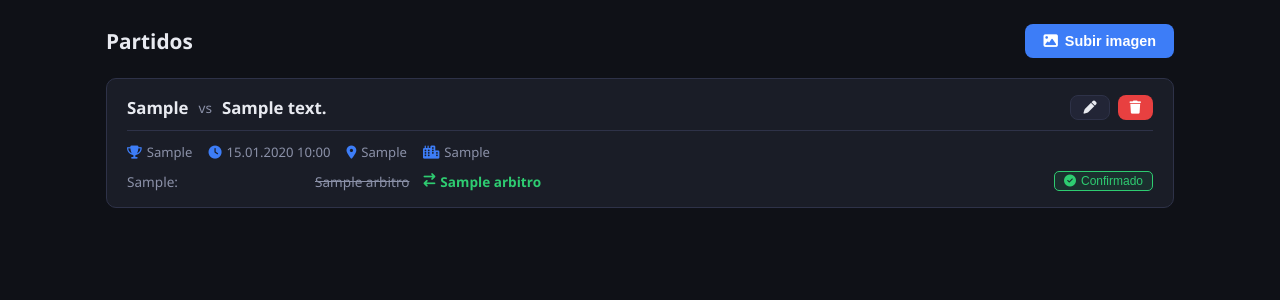
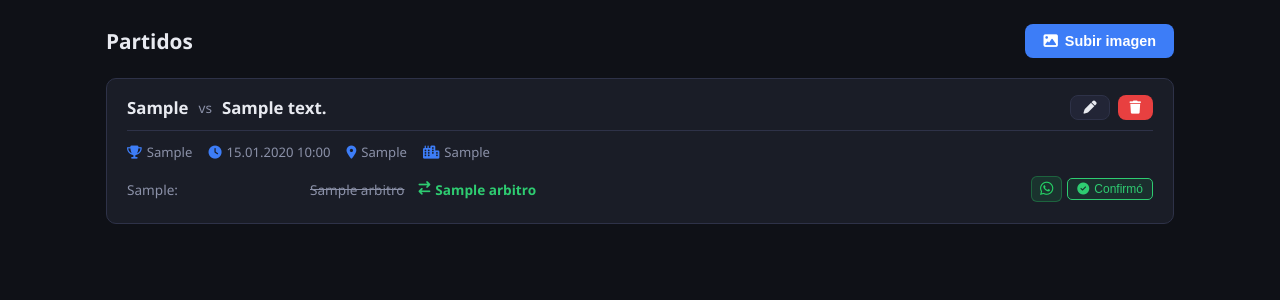
Before and after one commit to agez12454/difubol-app, a FastAPI app: page / in a window 1280 px wide. Shown: the part 61-361 px from the top of the page. Run offline with FastAPI, Linux system fonts and the light colour scheme; tables that the repository leaves empty hold one stand-in row (values such as "Sample post").

Commit message:
Agregar botón WhatsApp por oficial para enviar designación
- Botón verde WhatsApp en cada oficial del partido que genera el
  mensaje completo de designación listo para compartir
- Reorganizar acciones del oficial (WA + Confirmar) en grupo a la derecha
- Mantener compatibilidad con WhatsApp de reemplazo ya existente

Co-Authored-By: Claude Sonnet 4.6 <noreply@anthropic.com>

```diff
--- a/static/css/style.css
+++ b/static/css/style.css
@@ -243,24 +243,56 @@ main { max-width: 1100px; margin: 0 auto; padding: 24px 16px; }
 .partido-meta span { display: flex; align-items: center; gap: 5px; }
 .partido-meta i { color: var(--primary); }
 
-.oficiales-list { display: flex; flex-direction: column; gap: 5px; }
+.oficiales-list { display: flex; flex-direction: column; gap: 4px; }
 .oficial-item {
   display: flex;
   align-items: center;
+  justify-content: space-between;
   gap: 8px;
   font-size: 0.85rem;
+  padding: 5px 0;
+  border-bottom: 1px solid rgba(255,255,255,0.04);
 }
-.oficial-item .rol { color: var(--text2); min-width: 180px; }
+.oficial-item:last-child { border-bottom: none; }
+.oficial-info {
+  display: flex;
+  align-items: center;
+  gap: 8px;
+  flex-wrap: wrap;
+  flex: 1;
+  min-width: 0;
+}
+.oficial-acciones {
+  display: flex;
+  align-items: center;
+  gap: 5px;
+  flex-shrink: 0;
+}
+.oficial-item .rol { color: var(--text2); min-width: 175px; flex-shrink: 0; }
 .oficial-item .nombre { font-weight: 500; }
 .oficial-item .nombre-reemplazado { text-decoration: line-through; color: var(--text2); font-weight: 400; }
+
+/* Botón WhatsApp por oficial */
+.btn-wa-designacion {
+  background: rgba(37,211,102,0.12);
+  border: 1px solid rgba(37,211,102,0.3);
+  color: #25d366;
+  border-radius: 6px;
+  padding: 3px 8px;
+  cursor: pointer;
+  font-size: 0.95rem;
+  line-height: 1.2;
+  transition: all 0.2s;
+}
+.btn-wa-designacion:hover { background: rgba(37,211,102,0.25); }
+
 .btn-confirmar {
-  margin-left: auto;
   background: none;
   border: 1px solid rgba(255,255,255,0.15);
   border-radius: 5px;
   color: var(--text2);
   font-size: 0.75rem;
-  padding: 2px 9px;
+  padding: 3px 9px;
   cursor: pointer;
   display: inline-flex;
   align-items: center;
--- a/static/js/app.js
+++ b/static/js/app.js
@@ -9,6 +9,7 @@ const ROLES = [
 let selectedFile = null;
 let partidoEditandoId = null;
 let jornadaActual = null; // ID de la jornada seleccionada
+let partidosData = []; // Cache para generar mensajes WhatsApp
 
 
 // ─── Jornadas ─────────────────────────────────────────────────────────────────
@@ -228,10 +229,36 @@ document.getElementById('btn-guardar-partido').addEventListener('click', async (
   }
 });
 
+// ─── WhatsApp designación ─────────────────────────────────────────────────────
+function abrirWhatsAppDesignacion(partidoId, asignacionId) {
+  const p = partidosData.find(x => x.id === partidoId);
+  if (!p) return;
+  const a = p.asignaciones.find(x => x.id === asignacionId);
+  if (!a) return;
+  const lugar = [p.estadio, p.ciudad].filter(Boolean).join(', ');
+  const reemplazoInfo = a.reemplazo ? `\n⚠️ *Nota:* Será reemplazado por ${a.reemplazo}` : '';
+  const msg =
+`📋 *DESIGNACIÓN OFICIAL - DIFUTBOL*
+
+⚽ *${p.equipo_local} vs ${p.equipo_visitante}*
+🏆 ${p.competicion || '—'}
+📅 ${p.fecha_hora}
+🏟️ ${lugar || 'Por confirmar'}
+
+Estimado(a) *${a.nombre}*
+Su rol: *${a.rol}*${reemplazoInfo}
+
+Por favor confirme su asistencia respondiendo:
+✅ *CONFIRMO*
+❌ *NO PUEDO*`;
+  window.open(`https://wa.me/?text=${encodeURIComponent(msg)}`, '_blank');
+}
+
 // ─── Lista de partidos ────────────────────────────────────────────────────────
 async function cargarPartidos() {
   const url = jornadaActual ? `/api/partidos?jornada_id=${jornadaActual}` : '/api/partidos';
   const partidos = await api(url);
+  partidosData = partidos; // cache para WhatsApp
   const cont = document.getElementById('lista-partidos');
 
   // Actualizar badge
@@ -273,14 +300,21 @@ async function cargarPartidos() {
         ${p.asignaciones.map(a => {
           const tieneConflicto = conflictoArbitros.includes(a.arbitro_id);
           return `<div class="oficial-item">
+            <div class="oficial-info">
               <span class="rol">${a.rol}:</span>
               <span class="nombre ${a.reemplazo ? 'nombre-reemplazado' : ''}">${a.nombre}</span>
               ${a.reemplazo ? `<span class="reemplazo-inline"><i class="fa-solid fa-arrow-right-arrow-left"></i> ${a.reemplazo}</span>` : ''}
-            ${tieneConflicto ? `<span class="conflicto-tag" onclick="verSugerencias(${a.arbitro_id},${p.id},'${a.nombre}')">⚠ Ver reemplazos</span>` : ''}
+              ${tieneConflicto ? `<span class="conflicto-tag" onclick="verSugerencias(${a.arbitro_id},${p.id},'${a.nombre}')">⚠ Reemplazos</span>` : ''}
+            </div>
+            <div class="oficial-acciones">
+              <button class="btn-wa-designacion" onclick="abrirWhatsAppDesignacion(${p.id},${a.id})" title="Enviar designación por WhatsApp">
+                <i class="fa-brands fa-whatsapp"></i>
+              </button>
               <button class="btn-confirmar ${a.confirmado ? 'confirmado' : ''}" onclick="toggleConfirmacion(${a.id}, this)" title="${a.confirmado ? 'Confirmado — clic para desmarcar' : 'Marcar como confirmado'}">
                 <i class="fa-solid ${a.confirmado ? 'fa-circle-check' : 'fa-circle'}"></i>
-              ${a.confirmado ? 'Confirmado' : 'Confirmar'}
+                ${a.confirmado ? 'Confirmó' : 'Confirmar'}
               </button>
+            </div>
           </div>`;
         }).join('')}
       </div>
```
Lines whose indentation alone changed are shown as unchanged.
